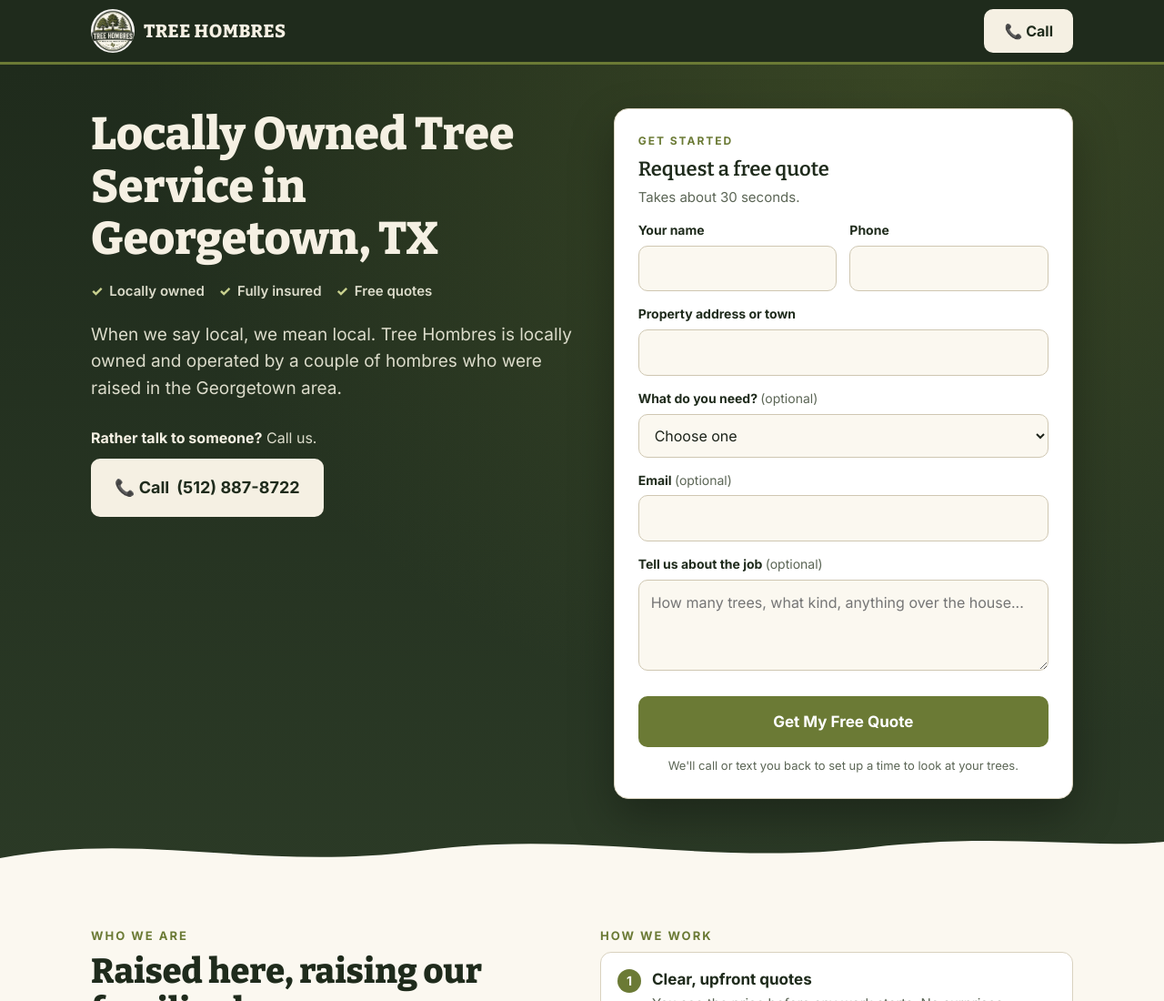
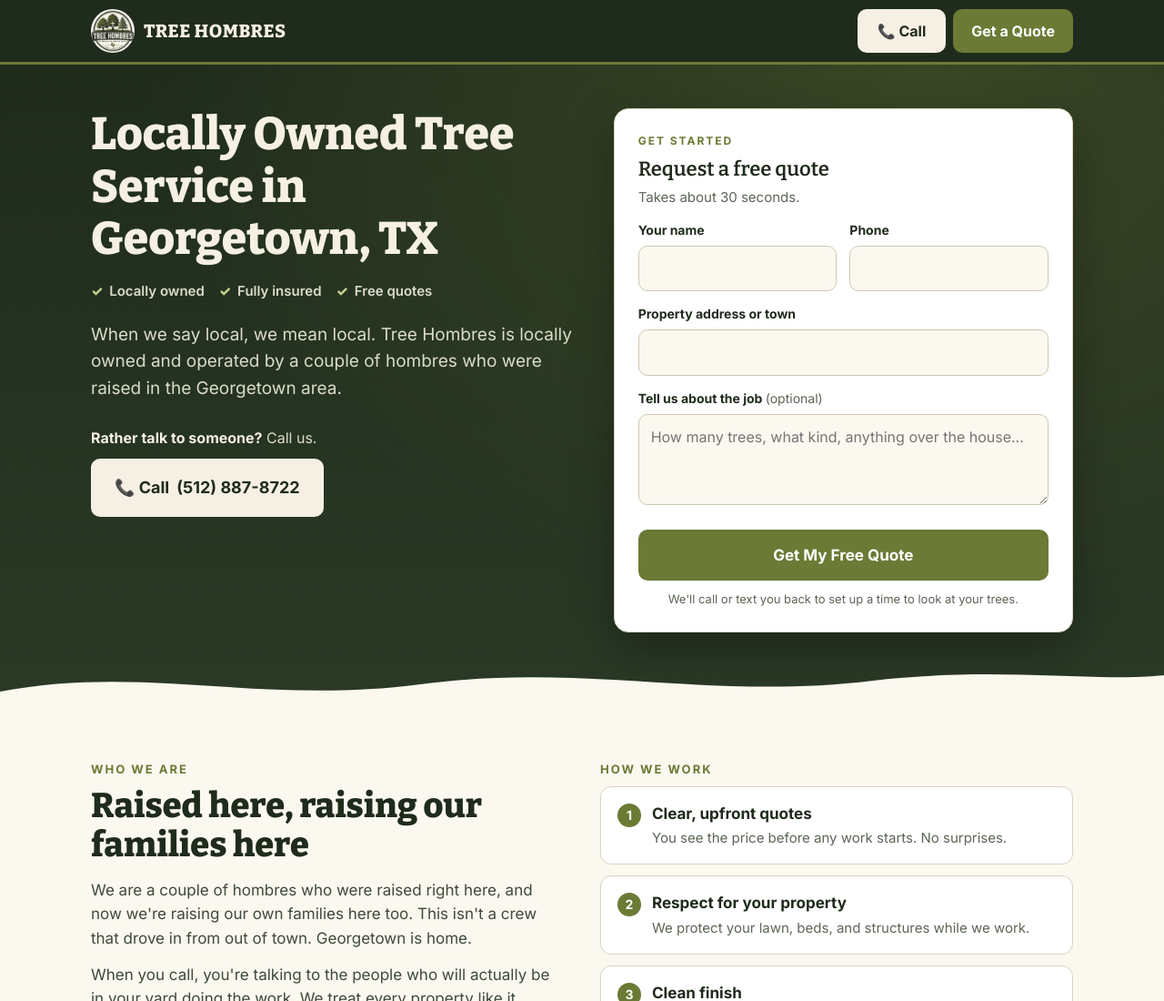
Before and after one commit to kroswell83/treehombres-website, a plain HTML site: page about.html in a window 1280 px wide. Shown: the top 1100 px of the page at 91% size. Drawn offline with nearby package versions, Linux system fonts and the light colour scheme.

Commit message:
Shorter form (no email or dropdown); Get a Quote button in banner

```diff
--- a/about.html
+++ b/about.html
@@ -42,7 +42,7 @@ y=l.getElementsByTagName(r)[0];y.parentNode.insertBefore(t,y);
   <link rel="preconnect" href="https://fonts.googleapis.com" />
   <link rel="preconnect" href="https://fonts.gstatic.com" crossorigin />
   <link href="https://fonts.googleapis.com/css2?family=Bitter:wght@600;800&family=Inter:wght@400;500;600;700&display=swap" rel="stylesheet" />
-  <link rel="stylesheet" href="/assets/site.css?v=20261115c" />
+  <link rel="stylesheet" href="/assets/site.css?v=20261115d" />
   <script type="application/ld+json">
 {
   "@context": "https://schema.org",
@@ -101,7 +101,10 @@ y=l.getElementsByTagName(r)[0];y.parentNode.insertBefore(t,y);
       <img src="/logo.jpg" alt="" width="48" height="48" />
       <span>Tree Hombres</span>
     </a>
-    <a href="tel:+15128878722" class="btn btn-light header-call phone-link" aria-label="Call Tree Hombres">📞 Call</a>
+    <div class="header-ctas">
+      <a href="tel:+15128878722" class="btn btn-light header-call phone-link" aria-label="Call Tree Hombres">📞 Call</a>
+      <a href="#quote" class="btn btn-primary header-quote">Get a Quote</a>
+    </div>
   </div>
 </header>
 
@@ -127,18 +130,6 @@ y=l.getElementsByTagName(r)[0];y.parentNode.insertBefore(t,y);
         </div>
         <label for="f-address">Property address or town</label>
         <input id="f-address" name="address" autocomplete="street-address" required />
-        <label for="f-service">What do you need? <span class="opt">(optional)</span></label>
-        <select id="f-service" name="services">
-          <option value="">Choose one</option>
-          <option>Tree Removal</option>
-          <option>Tree Trimming</option>
-          <option>Emergency / Storm Damage</option>
-          <option>Hazard Limb Removal</option>
-          <option>Mistletoe Removal</option>
-          <option>Not sure yet</option>
-        </select>
-        <label for="f-email">Email <span class="opt">(optional)</span></label>
-        <input id="f-email" name="email" type="email" autocomplete="email" />
         <label for="f-details">Tell us about the job <span class="opt">(optional)</span></label>
         <textarea id="f-details" name="details" rows="3" placeholder="How many trees, what kind, anything over the house..."></textarea>
 
@@ -255,6 +246,6 @@ y=l.getElementsByTagName(r)[0];y.parentNode.insertBefore(t,y);
   </div>
 </footer>
 
-<script src="/assets/site.js?v=20261115c"></script>
+<script src="/assets/site.js?v=20261115d"></script>
 </body>
 </html>
```
Also changed, not shown: emergency-tree-removal.html (+7 -6 lines), free-quote.html (+6 -15 lines), index.html (+6 -15 lines), tree-removal-cost.html (+6 -15 lines), tree-removal.html (+7 -6 lines), tree-trimming.html (+7 -6 lines).
